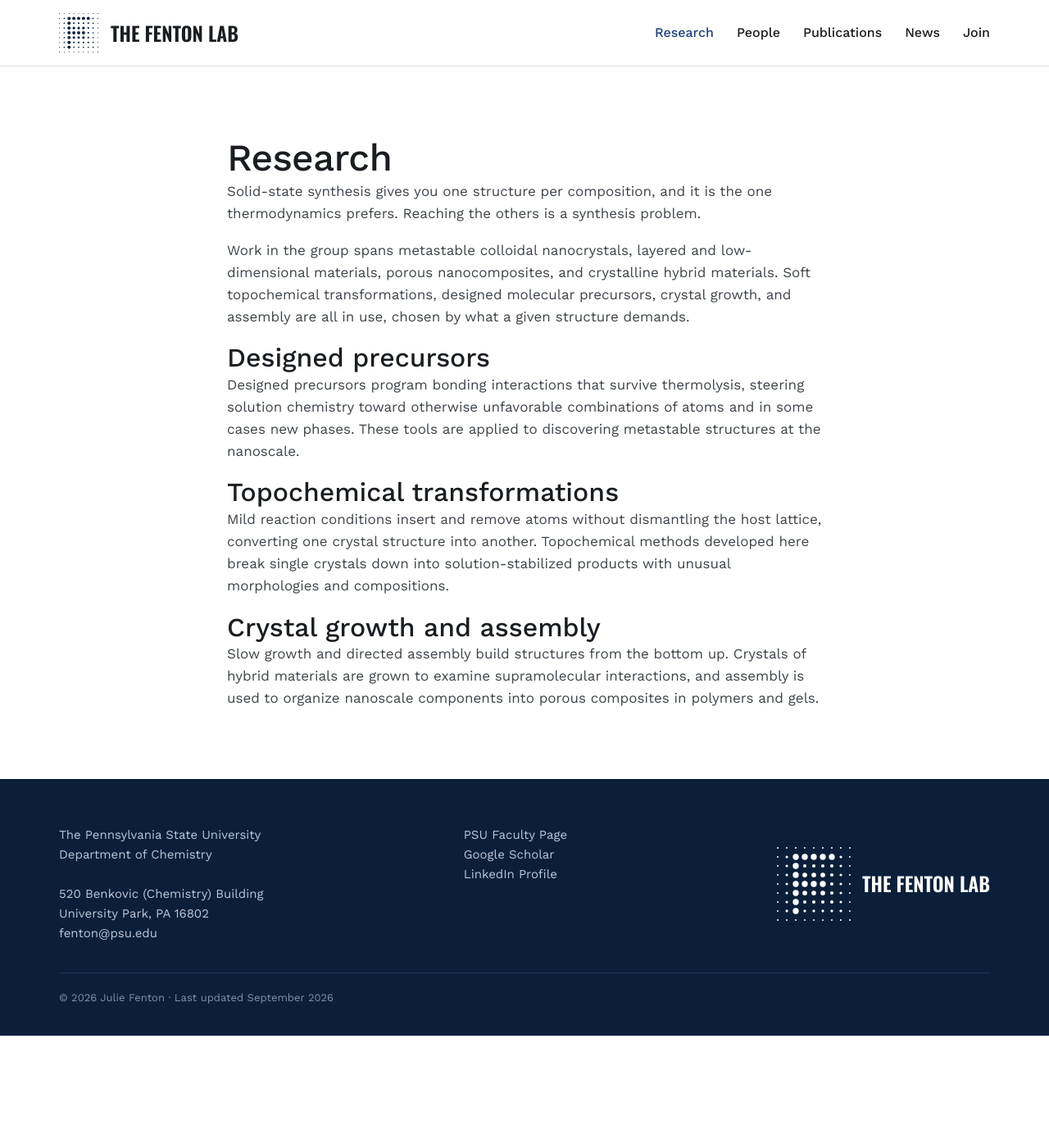
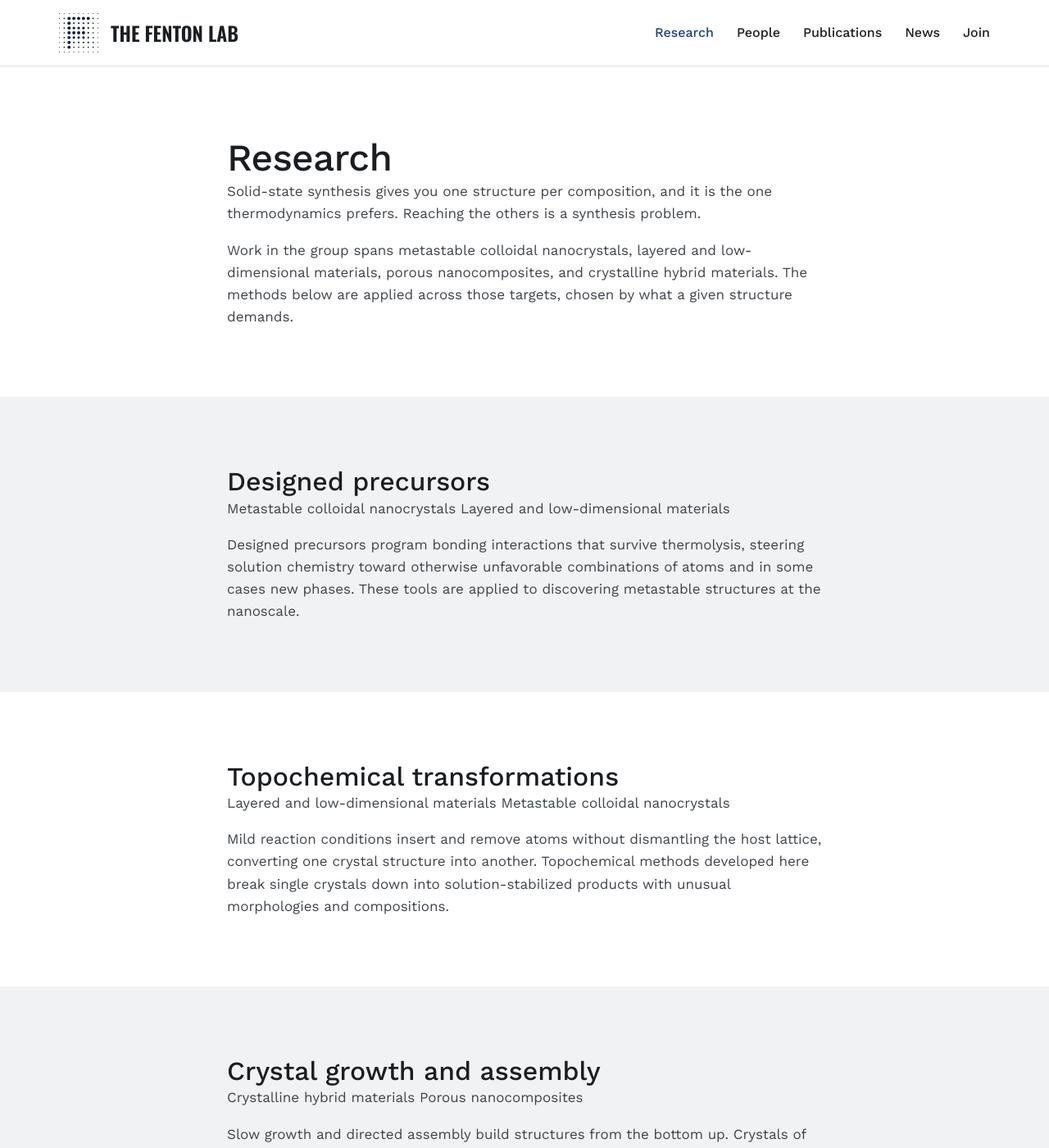
Before and after one commit to thefentonlab/thefentonlab.github.io, a Jekyll site: the page built from research.md, in a window 1280 px wide and 1400 px high. Shown: the whole window at 82% size. Built offline with Jekyll 4.4.1, drawn with Linux system fonts in a browser that asks for light colours.

Commit message:
Update research.md

```diff
--- a/research.md
+++ b/research.md
@@ -12,35 +12,58 @@ permalink: /research/
 Solid-state synthesis gives you one structure per composition, and it is the one
 thermodynamics prefers. Reaching the others is a synthesis problem.
 
-Work in the group spans metastable colloidal nanocrystals, layered and low-dimensional
-materials, porous nanocomposites, and crystalline hybrid materials. Soft topochemical
-transformations, designed molecular precursors, crystal growth, and assembly are all in
-use, chosen by what a given structure demands.
+Work in the group spans metastable colloidal nanocrystals, layered and
+low-dimensional materials, porous nanocomposites, and crystalline hybrid materials.
+The methods below are applied across those targets, chosen by what a given structure
+demands.
 
-## Designed precursors
+</div>
+</section>
 
-Designed precursors program bonding interactions that survive thermolysis, steering
-solution chemistry toward otherwise unfavorable combinations of atoms and in some cases
-new phases. These tools are applied to discovering metastable structures at the nanoscale.
+<section class="band">
+<div class="wrap narrow-lg">
 
-
-
-## Topochemical transformations
-
-Mild reaction conditions insert and remove atoms without dismantling the host lattice,
-converting one crystal structure into another. Topochemical methods developed here break
-single crystals down into solution-stabilized products with unusual morphologies and
-compositions.
-
-
-
-## Crystal growth and assembly
-
-Slow growth and directed assembly build structures from the bottom up. Crystals of hybrid
-materials are grown to examine supramolecular interactions, and assembly is used to
-organize nanoscale components into porous composites in polymers and gels.
-
+  <h2>Designed precursors</h2>
+  <p class="tags">
+    <span class="tt">Metastable colloidal nanocrystals</span>
+    <span class="tt">Layered and low-dimensional materials</span>
+  </p>
+  <p>Designed precursors program bonding interactions that survive thermolysis, steering
+  solution chemistry toward otherwise unfavorable combinations of atoms and in some cases
+  new phases. These tools are applied to discovering metastable structures at the nanoscale.</p>
 
 
 </div>
 </section>
+
+<section>
+<div class="wrap narrow-lg">
+
+  <h2>Topochemical transformations</h2>
+  <p class="tags">
+    <span class="tt">Layered and low-dimensional materials</span>
+    <span class="tt">Metastable colloidal nanocrystals</span>
+  </p>
+  <p>Mild reaction conditions insert and remove atoms without dismantling the host lattice,
+  converting one crystal structure into another. Topochemical methods developed here break
+  single crystals down into solution-stabilized products with unusual morphologies and
+  compositions.</p>
+
+
+</div>
+</section>
+
+<section class="band">
+<div class="wrap narrow-lg">
+
+  <h2>Crystal growth and assembly</h2>
+  <p class="tags">
+    <span class="tt">Crystalline hybrid materials</span>
+    <span class="tt">Porous nanocomposites</span>
+  </p>
+  <p>Slow growth and directed assembly build structures from the bottom up. Crystals of
+  hybrid materials are grown to examine supramolecular interactions, and assembly is used
+  to organize nanoscale components into porous composites in polymers and gels.</p>
+
+</div>
+</section>
```
